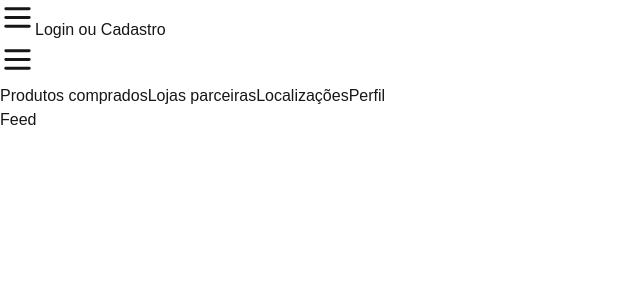
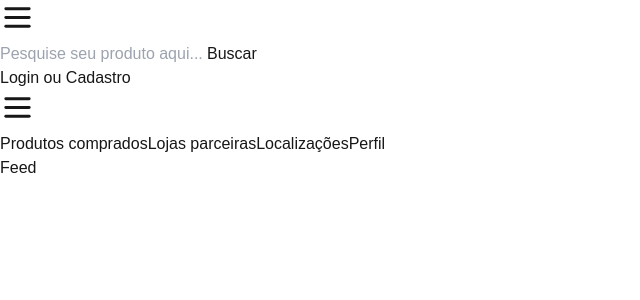
Before and after one commit to gabrielcaixeta01/front-mp, a Next.js app: page /feed in a window 1280 px wide. Shown: the top 300 px of the page, without its empty margins (0-640 px from the left). Built offline with nearby package versions, Linux system fonts and the light colour scheme.

Commit message:
barra de pesquisa

```diff
--- a/package.json
+++ b/package.json
@@ -16,13 +16,13 @@
   },
   "devDependencies": {
     "@eslint/eslintrc": "^3",
-    "@types/node": "^20",
-    "@types/react": "^19",
+    "@types/node": "20.17.17",
+    "@types/react": "19.0.8",
     "@types/react-dom": "^19",
     "eslint": "^9",
     "eslint-config-next": "15.1.6",
     "postcss": "^8",
     "tailwindcss": "^3.4.1",
-    "typescript": "^5"
+    "typescript": "5.7.3"
   }
 }
--- a/src/components/headers/deslogado/page.tsx
+++ b/src/components/headers/deslogado/page.tsx
@@ -6,8 +6,14 @@ import { useRole } from "@/app/context/RoleContext";
 export default function HeaderDeslogado() {
   const [isMenuOpen, setIsMenuOpen] = useState(false);
   const { role } = useRole();
+  const [searchText, setSearchText] = useState(""); // Estado para capturar texto da barra de pesquisa
 
-    return(
+  const handleSearch = () => {
+    console.log("Pesquisando por:", searchText);
+    // Lógica adicional pode ser implementada aqui
+  };
+
+  return (
     <header className="w-full bg-white border-b-4 border-red-600 py-3 shadow-md relative z-50">
       <div className="flex justify-between items-center px-6">
         <button
@@ -16,17 +22,37 @@ export default function HeaderDeslogado() {
         >
           <Menu size={35} />
         </button>
+
+        {/* Barra de Pesquisa */}
+        <div className="flex items-center space-x-2">
+          <input
+            type="text"
+            placeholder="Pesquise seu produto aqui..."
+            value={searchText}
+            onChange={(e) => setSearchText(e.target.value)} // Atualiza o estado com o texto digitado
+            className="w-[900px] h-[50px] px-4 py-2 rounded-[30px] border border-[#150606] text-black focus:outline-none focus:ring-2 focus:ring-red-600"
+          />
+          <button
+            onClick={handleSearch}
+            className="bg-red-600 hover:bg-red-700 text-white font-medium px-6 py-2 rounded-[30px] transition duration-300"
+          >
+            Buscar
+          </button>
+        </div>
+
         <Link href={"/role-selection"}>
-                <button
-                    className="bg-gray-200 hover:bg-red-600 text-black text-sm hover:text-white py-2 px-5 rounded-md transition duration-500 hover:shadow-lg"
-                >
+          <button className="bg-gray-200 hover:bg-red-600 text-black text-sm hover:text-white py-2 px-5 rounded-md transition duration-500 hover:shadow-lg">
             Login ou Cadastro
           </button>
         </Link>
       </div>
 
       {/* Menu Lateral */}
-        <div className={`fixed left-0 top-0 h-full w-64 bg-red-600 shadow-lg p-4 z-50 transform transition-transform duration-300 ${isMenuOpen ? 'translate-x-0' : '-translate-x-full'}`}>
+      <div
+        className={`fixed left-0 top-0 h-full w-64 bg-red-600 shadow-lg p-4 z-50 transform transition-transform duration-300 ${
+          isMenuOpen ? "translate-x-0" : "-translate-x-full"
+        }`}
+      >
         <button
           onClick={() => setIsMenuOpen(false)}
           className="text-white hover:text-gray-300 transition duration-300 mb-4"
@@ -34,10 +60,21 @@ export default function HeaderDeslogado() {
           <Menu size={35} />
         </button>
         <nav className="flex flex-col space-y-5">
-                <Link href="/" className="text-white hover:text-gray-300">Produtos comprados</Link>
-                <Link href="/about" className="text-white hover:text-gray-300">Lojas parceiras</Link>
-                <Link href="/about" className="text-white hover:text-gray-300">Localizações</Link>
-                <Link href={role === "vendedor" ? "/vendedor" : "/cliente"} className="text-white hover:text-gray-300">Perfil</Link>
+          <Link href="/" className="text-white hover:text-gray-300">
+            Produtos comprados
+          </Link>
+          <Link href="/about" className="text-white hover:text-gray-300">
+            Lojas parceiras
+          </Link>
+          <Link href="/about" className="text-white hover:text-gray-300">
+            Localizações
+          </Link>
+          <Link
+            href={role === "vendedor" ? "/vendedor" : "/cliente"}
+            className="text-white hover:text-gray-300"
+          >
+            Perfil
+          </Link>
         </nav>
       </div>
     </header>
```
Also changed, not shown: 1 other file (tests, documents, lock files or other folders). Lines whose indentation alone changed are shown as unchanged.
